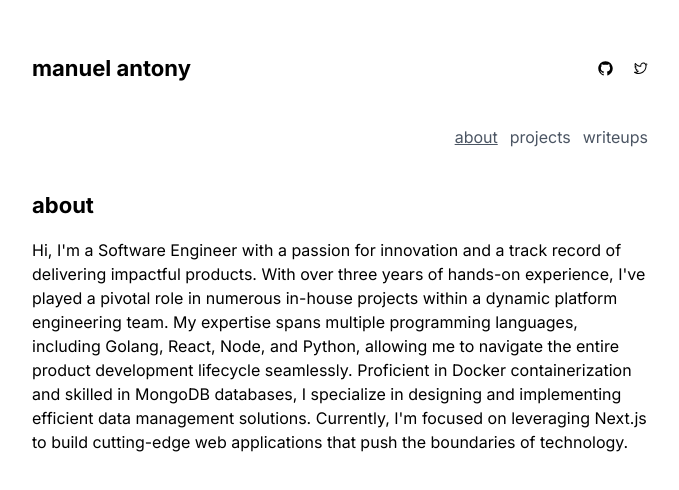
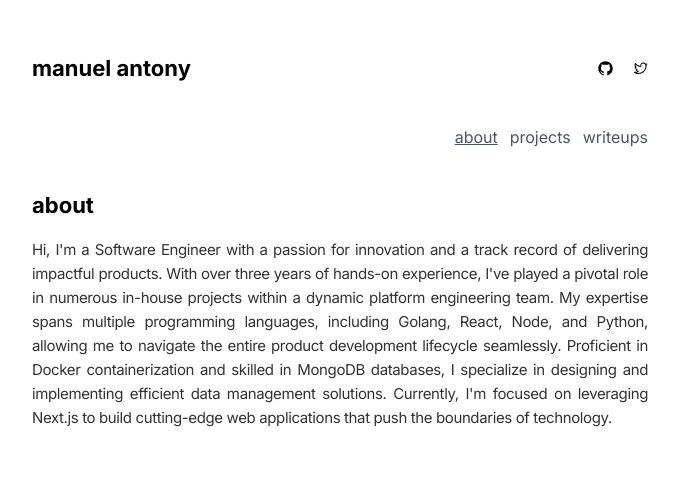
Before and after one commit to manuelxantony/portfolio, a Next.js app: page / in a window 1280 px wide. Shown: the top 490 px of the page, without its empty margins (300-979 px from the left). Built offline with nearby package versions, Linux system fonts and the light colour scheme.

Commit message:
fixed article name

```diff
--- a/app/globals.css
+++ b/app/globals.css
@@ -46,7 +46,7 @@ body {
 }
 
 @layer components {
-  article123 {
+  article {
     @apply text-justify text-[15px] text-[#313332] leading-6 tracking-tight;
   }
 }
```
